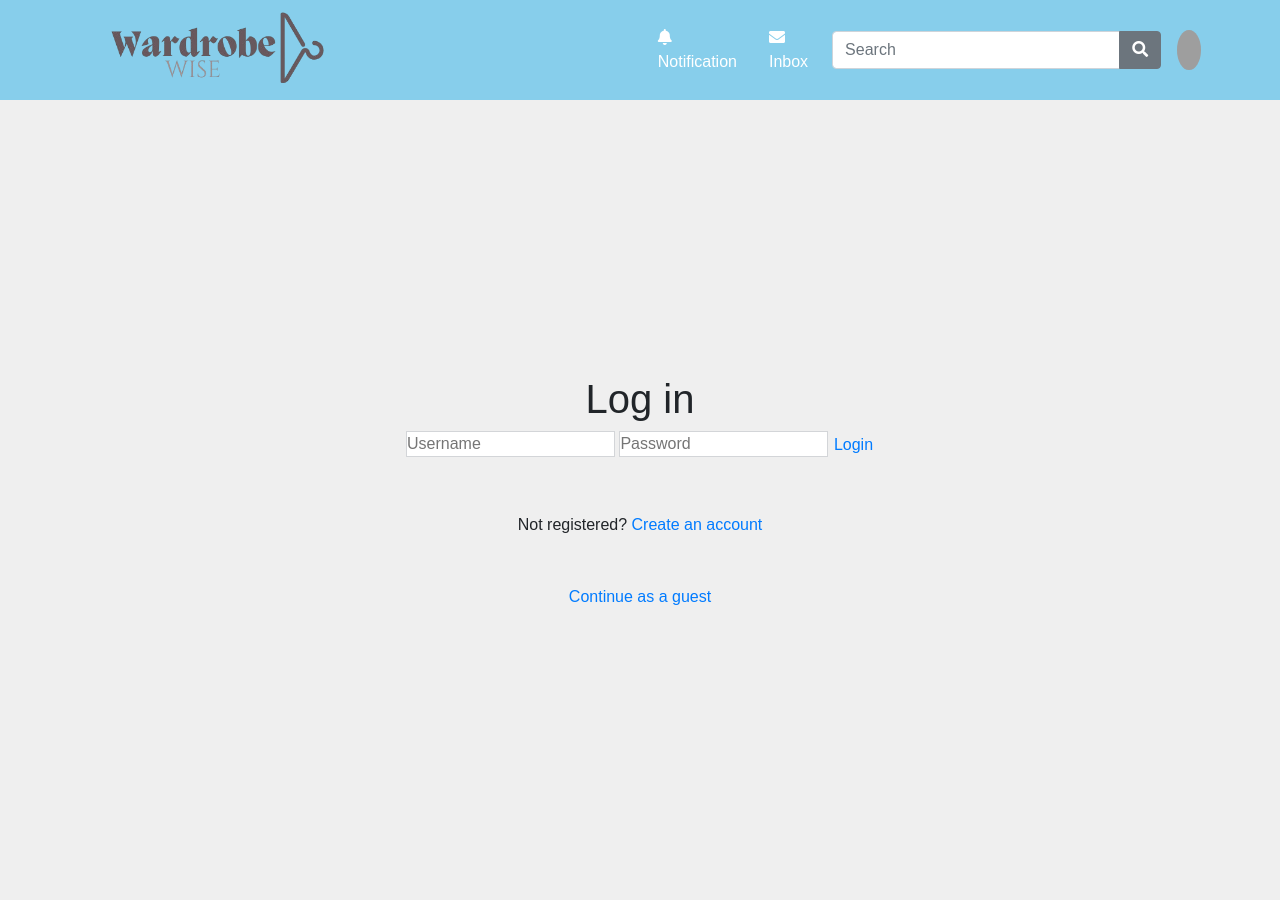
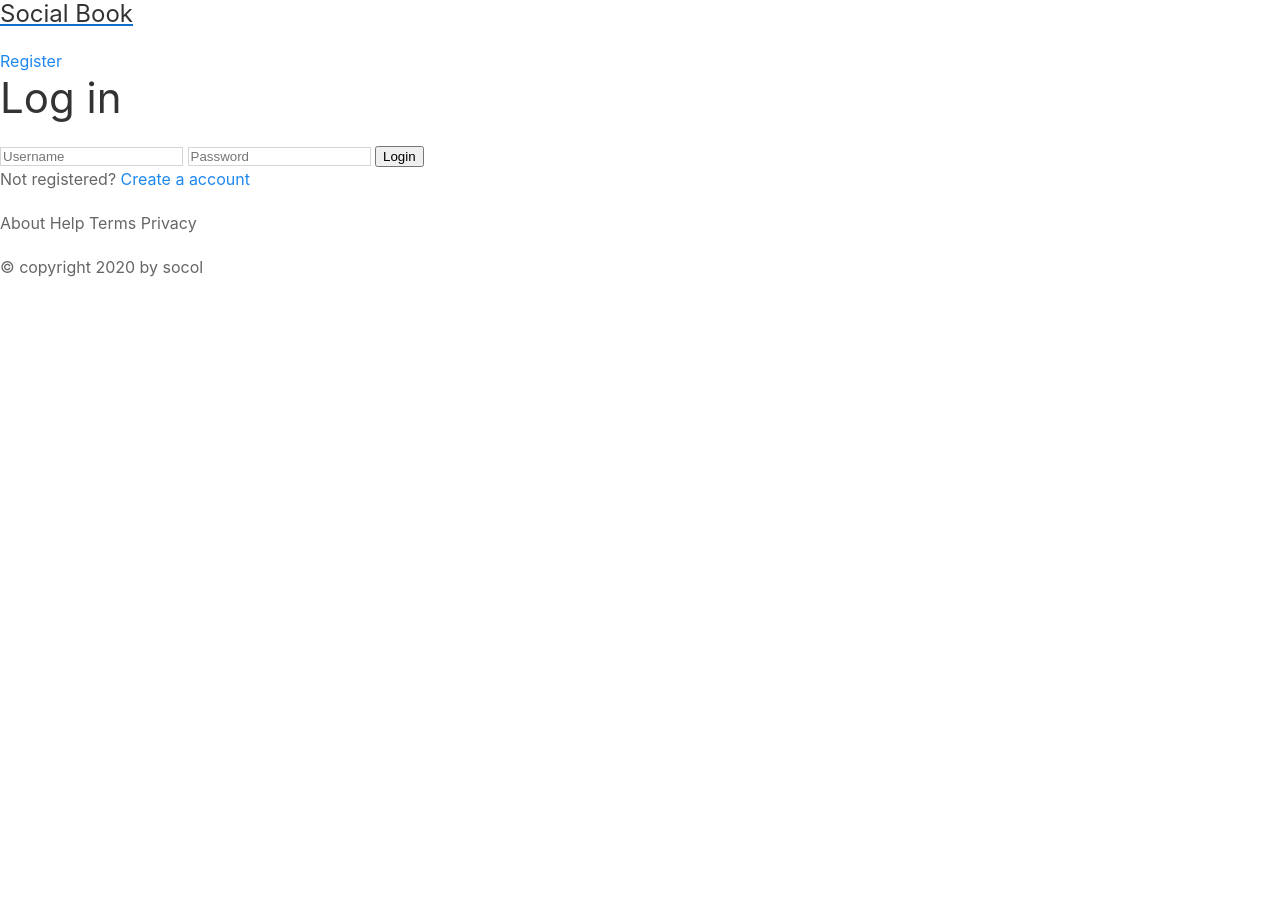
Before and after one commit to AidanHickey/AIClothesBot, a Django app: page /signin in a window 1280 px wide. After the commit the page ends 277 px from the top, so only its background shows below. Run offline with Django 5.2, Linux system fonts and the light colour scheme; some libraries are stand-ins or nearby versions; grey boxes are pictures that could not be loaded.

Commit message:
Add files via upload

```diff
--- a/prototype/main/templates/signin.html
+++ b/prototype/main/templates/signin.html
@@ -5,42 +5,50 @@
   <head>
     <meta charset="UTF-8" />
     <meta name="viewport" content="width=device-width, initial-scale=1.0" />
-    <title>Sign In - Wardrobe Wise</title>
-    <link rel="stylesheet" href="https://maxcdn.bootstrapcdn.com/bootstrap/4.5.2/css/bootstrap.min.css" />
-    <link rel="stylesheet" href="https://cdnjs.cloudflare.com/ajax/libs/font-awesome/5.15.4/css/all.min.css" />
-    <link rel="stylesheet" href="{% static 'style.css' %}">
+    <link
+      href="{% static 'assets/images/favicon.png' %}"
+      rel="icon"
+      type="image/png"
+    />
+    <title>Sign In - Social Book</title>
+    <meta charset="utf-8" />
+    <meta name="viewport" content="width=device-width, initial-scale=1" />
+    <link rel="stylesheet" href="{% static 'assets/css/icons.css' %}" />
+    <link rel="stylesheet" href="{% static 'assets/css/uikit.css' %}" />
+    <link rel="stylesheet" href="{% static 'assets/css/style.css' %}" />
+    <link rel="stylesheet" href="{% static 'assets/css/tailwind.css' %}" />
   </head>
+
   <body class="bg-gray-100">
-    <!-- Navbar -->
-    <nav class="navbar navbar-expand-lg navbar-light bg-primary">
-      <div class="container">
-        <a class="navbar-brand d-flex align-items-center" href="#">
-          <img src="{% static 'wardrobewise_logo.png' %}" class="logo" alt="Wardrobe Wise Logo">
+    <div id="wrapper" class="flex flex-col justify-between h-screen">
+      <!-- header-->
+      <div class="bg-white py-4 shadow dark:bg-gray-800">
+        <div class="max-w-6xl mx-auto">
+          <div class="flex items-center lg:justify-between justify-around">
+            <a href="trending.html">
+              <b><h1 style="font-size: 1.5rem">Social Book</h1></b>
             </a>
-        <div class="navbar-nav ml-auto d-flex align-items-center">
-          <a href="#" class="nav-link text-white mr-3">
-            <i class="fas fa-bell"></i> Notification
-          </a>
-          <a href="#" class="nav-link text-white mr-3">
-            <i class="fas fa-envelope"></i> Inbox
-          </a>
-          <div class="input-group mr-3">
-            <input type="text" class="form-control" placeholder="Search">
-            <div class="input-group-append">
-              <button class="btn btn-secondary" type="button">
-                <i class="fas fa-search"></i>
-              </button>
+
+            <div
+              class="capitalize flex font-semibold hidden lg:block my-2 space-x-3 text-center text-sm"
+            >
+              <a
+                href="/signup"
+                class="bg-pink-500 pink-500 px-6 py-3 rounded-md shadow text-white"
+                >Register</a
+              >
             </div>
           </div>
-          <img src="{% static 'images/profile.png' %}" class="rounded-circle nav-user-icon" alt="User Profile Icon">
         </div>
       </div>
-    </nav>
 
-    <!-- Content -->
-    <div class="d-flex justify-content-center align-items-center min-vh-100">
-      <div class="lg:p-12 max-w-md lg:my-0 my-12 mx-auto p-6 space-y-6">
-        <h1 class="text-center lg:text-3xl text-xl font-semibold mb-6">Log in</h1>
+      <!-- Content-->
+      <div>
+        <div
+          class="lg:p-12 max-w-md max-w-xl lg:my-0 my-12 mx-auto p-6 space-y-"
+        >
+          <h1 class="lg:text-3xl text-xl font-semibold mb-6">Log in</h1>
+
           <div>
             <style>
               h5 {
@@ -51,51 +59,106 @@
             <h5>{{message}}</h5>
             {% endfor %}
           </div>
+
           <form action="" method="POST">
             {% csrf_token %}
             <input
               type="text"
               name="username"
               placeholder="Username"
-            class="block w-full bg-gray-200 mb-2 shadow-none dark:bg-gray-800"
+              class="bg-gray-200 mb-2 shadow-none dark:bg-gray-800"
               style="border: 1px solid #d3d5d8 !important"
             />
             <input
               type="password"
               name="password"
               placeholder="Password"
-            class="block w-full bg-gray-200 mb-2 shadow-none dark:bg-gray-800"
+              class="bg-gray-200 mb-2 shadow-none dark:bg-gray-800"
               style="border: 1px solid #d3d5d8 !important"
             />
+            <!-- <div class="flex justify-between my-4">
+                        <div class="checkbox">
+                            <input type="checkbox" id="chekcbox1" checked>
+                            <label for="chekcbox1"><span class="checkbox-icon"></span>Remember Me</label>
+                        </div>
+                        <a href="#"> Forgot Your Password? </a>
+                    </div> -->
             <button
               type="submit"
-  class="btn btn-link text-blue-500 w-full text-xl"
-  style="padding: 0; text-align: center;"
+              class="bg-gradient-to-br from-pink-500 py-3 rounded-md text-white text-xl to-red-400 w-full"
             >
               Login
             </button>
-        </form>
             <div class="text-center mt-5 space-x-2">
               <p class="text-base">
                 Not registered?
-            <a href="/signup" class="text-blue-500"> Create an account </a>
+                <a href="/signup" class=""> Create a account </a>
               </p>
             </div>
-        <div class="text-center mt-5 space-x-2">
-          <p class="text-base">
-            <a href="#" class="text-blue-500"> Continue as a guest </a>
-          </p>
+          </form>
+        </div>
+      </div>
+
+      <!-- Footer -->
+
+      <div class="lg:mb-5 py-3 uk-link-reset">
+        <div
+          class="flex flex-col items-center justify-between lg:flex-row max-w-6xl mx-auto lg:space-y-0 space-y-3"
+        >
+          <div class="flex space-x-2 text-gray-700 uppercase">
+            <a href="#"> About</a>
+            <a href="#"> Help</a>
+            <a href="#"> Terms</a>
+            <a href="#"> Privacy</a>
+          </div>
+          <p class="capitalize">© copyright 2020 by socol</p>
         </div>
       </div>
     </div>
 
-  </form>
-</div>
-</div>
-</div>
+    <!--<script>
 
-<script src="https://code.jquery.com/jquery-3.5.1.slim.min.js"></script>
-<script src="https://cdn.jsdelivr.net/npm/@popperjs/core@2.5.4/dist/umd/popper.min.js"></script>
-<script src="https://maxcdn.bootstrapcdn.com/bootstrap/4.5.2/js/bootstrap.min.js"></script>
+        (function (window, document, undefined) {
+            'use strict';
+            if (!('localStorage' in window)) return;
+            var nightMode = localStorage.getItem('gmtNightMode');
+            if (nightMode) {
+                document.documentElement.className += ' dark';
+            }
+        })(window, document);
+
+
+        (function (window, document, undefined) {
+
+            'use strict';
+
+            // Feature test
+            if (!('localStorage' in window)) return;
+
+            // Get our newly insert toggle
+            var nightMode = document.querySelector('#night-mode');
+            if (!nightMode) return;
+
+            // When clicked, toggle night mode on or off
+            nightMode.addEventListener('click', function (event) {
+                event.preventDefault();
+                document.documentElement.classList.toggle('dark');
+                if (document.documentElement.classList.contains('dark')) {
+                    localStorage.setItem('gmtNightMode', true);
+                    return;
+                }
+                localStorage.removeItem('gmtNightMode');
+            }, false);
+
+        })(window, document);
+    </script>-->
+
+    <!-- Scripts
+    ================================================== -->
+    <script src="{% static 'assets/js/tippy.all.min.js' %}"></script>
+    <script src="{% static 'assets/js/jquery-3.3.1.min.js' %}"></script>
+    <script src="{% static 'assets/js/uikit.js' %}"></script>
+    <script src="{% static 'assets/js/simplebar.js' %}"></script>
+    <script src="{% static 'assets/js/custom.js' %}"></script>
   </body>
 </html>
--- a/prototype/main/views.py
+++ b/prototype/main/views.py
@@ -8,6 +8,7 @@ import requests
 from django.core.paginator import Paginator
 
 from django.contrib import messages
+from taggit.models import Tag
 
 
 def index(request):
@@ -22,25 +23,34 @@ def marketplace(request):
     response = requests.get("https://fakestoreapi.com/products/category/men's clothing")
     data = response.json()
     for p in data:
-        if not Products.objects.filter(productname=p['title'],price=p['price'],image=p['image'],category=p['category']):
-            b = Products(productname=p['title'],price=p['price'],image=p['image'],category=p['category'])
+        if not Products.objects.filter(productname=p['title'], price=p['price'], image=p['image'], category=p['category']):
+            b = Products(productname=p['title'], price=p['price'], image=p['image'], category=p['category'])
             b.save()
 
     response = requests.get("https://fakestoreapi.com/products/category/women's clothing")
     data = response.json()
     for p in data:
-        if not Products.objects.filter(productname=p['title'],price=p['price'],image=p['image'],category=p['category']):
-            b = Products(productname=p['title'],price=p['price'],image=p['image'],category=p['category'])
+        if not Products.objects.filter(productname=p['title'], price=p['price'], image=p['image'], category=p['category']):
+            b = Products(productname=p['title'], price=p['price'], image=p['image'], category=p['category'])
             b.save()
 
+    search_query = request.GET.get('search', '')
+    if search_query:
+        product_list = Products.objects.filter(productname__icontains=search_query)
+    else:
+        product_list = Products.objects.all()
 
-    product_list = Products.objects.all()
+    tag = request.GET.get('tag', '')
+    if tag:
+        product_list = product_list.filter(tags__name__in=[tag])
+
+    all_tags = Tag.objects.all()
+
     paginator = Paginator(product_list, 10)
     page = request.GET.get('page')
     products = paginator.get_page(page)
 
-    return render(request, 'marketplace.html', {'products':products})
-
+    return render(request, 'marketplace.html', {'products': products, 'search_query': search_query, 'all_tags': all_tags})
 
 def signup(request):
     if request.method == "POST":
--- a/prototype/prototype/settings.py
+++ b/prototype/prototype/settings.py
@@ -37,6 +37,7 @@ INSTALLED_APPS = [
     'django.contrib.sessions',
     'django.contrib.messages',
     'django.contrib.staticfiles',
+    'taggit',
     'main',
 ]
 
@@ -124,6 +125,7 @@ STATIC_ROOT = ''
 
 STATIC_URL = '/static/'
 
+APPEND_SLASH = False
 
 
 # Default primary key field type
```
Also changed, not shown: prototype/main/admin.py (+21 -1 lines), prototype/main/models.py (+7 -26 lines), prototype/main/templates/marketplace.html (+20 -17 lines), prototype/main/migrations/0001_initial.py (added). Lines whose indentation alone changed are shown as unchanged.
